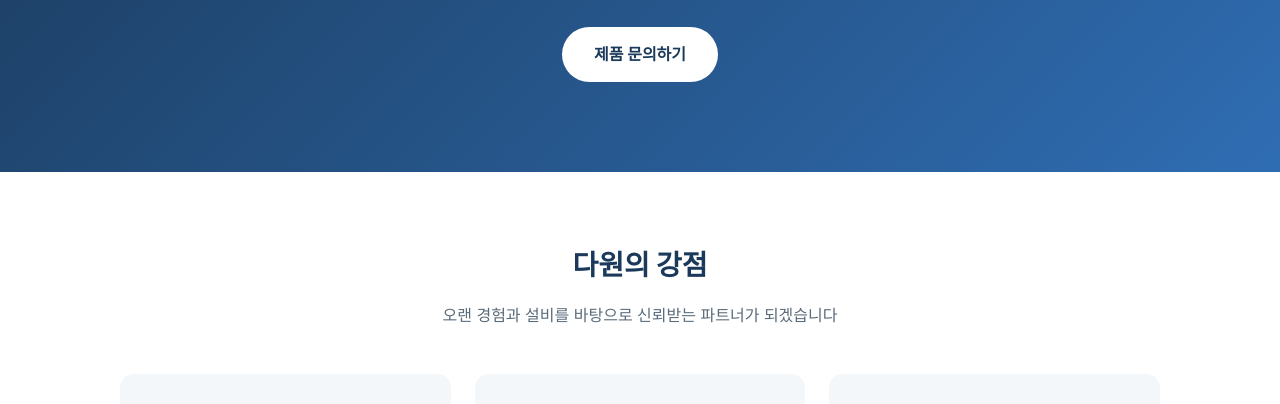
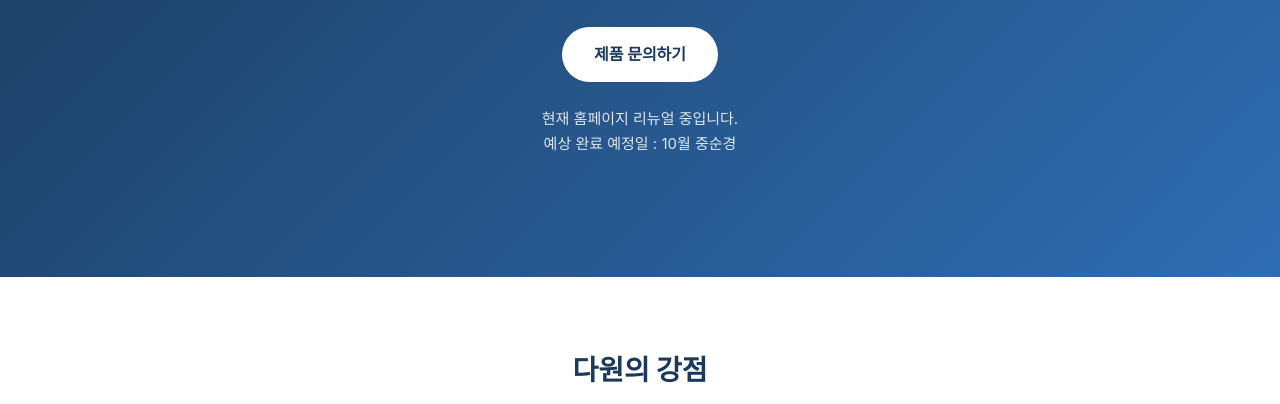
Before and after one commit to dawon-pack/dawon-pack.github.io, a plain HTML site: page index.html in a window 1280 px wide. Shown: the part 342-746 px from the top of the page. Drawn offline with Linux system fonts and the light colour scheme.

Commit message:
Add website renewal notice to index.html
Added a notice about the website renewal with an estimated completion date.

```diff
--- a/index.html
+++ b/index.html
@@ -108,6 +108,7 @@
   <p>다원은 사출 식품용기와 포장재를 전문으로 생산하는 제조기업입니다.
      엄격한 품질관리로 안전한 제품을 합리적인 가격에 공급합니다.</p>
   <a href="#contact" class="btn">제품 문의하기</a>
+  <p style="margin-top:24px;font-size:15px;opacity:.85;">현재 홈페이지 리뉴얼 중입니다.<br>예상 완료 예정일 : 10월 중순경</p>
 </div>
 
 <section id="strength">
```
